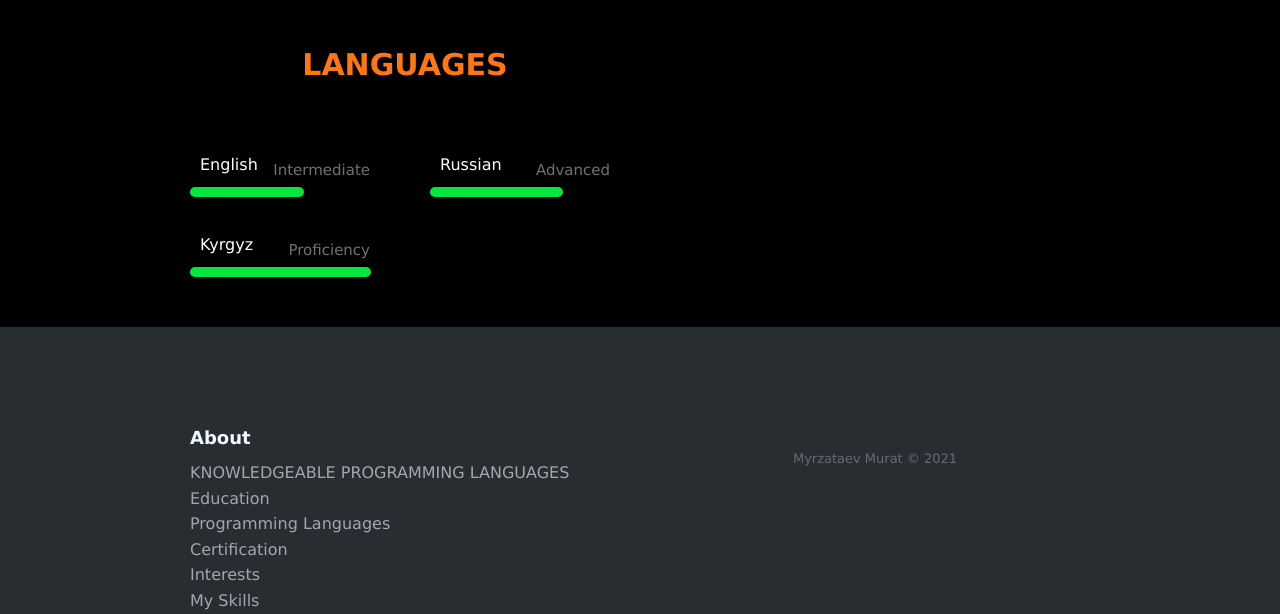
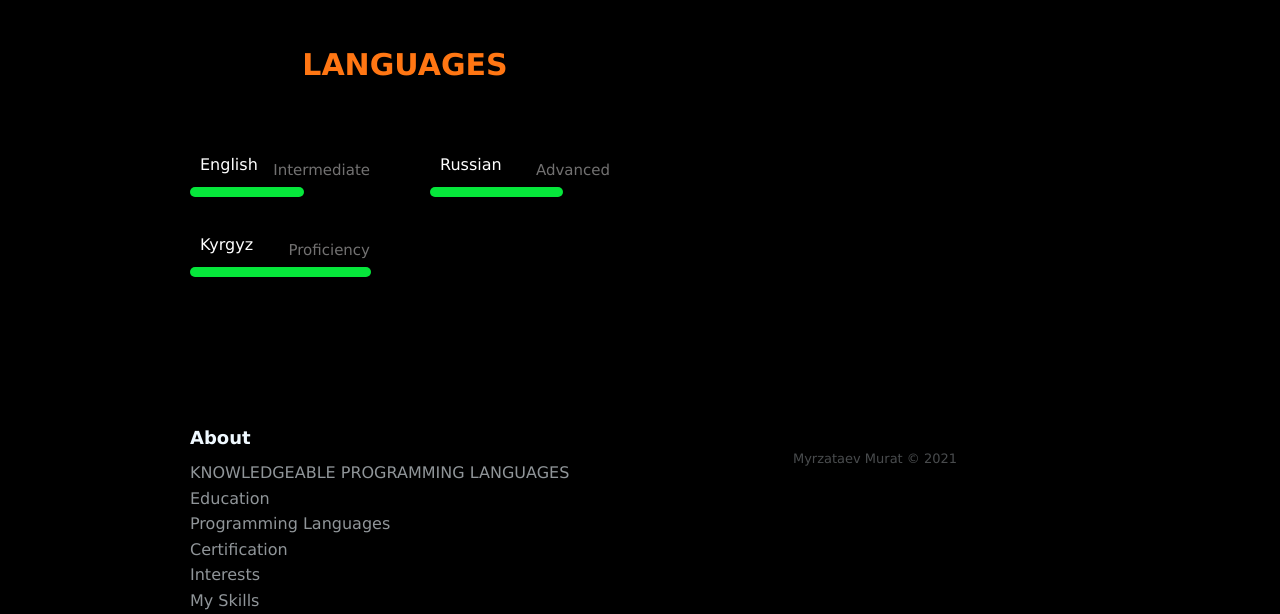
Before and after one commit to myrzataev/midWebProject, a plain HTML site: page index.html in a window 1280 px wide. Shown: the part 1526-2140 px from the top of the page. Drawn offline with nearby package versions, Linux system fonts and the light colour scheme.

Commit message:
Update style.css

```diff
--- a/style.css
+++ b/style.css
@@ -500,7 +500,7 @@ header span {
 .footer-dark {
   padding:50px 0;
   color:#f0f9ff;
-  background-color:#282d32;
+  background-color:black;
 }
 
 .footer-dark h3 {
```
